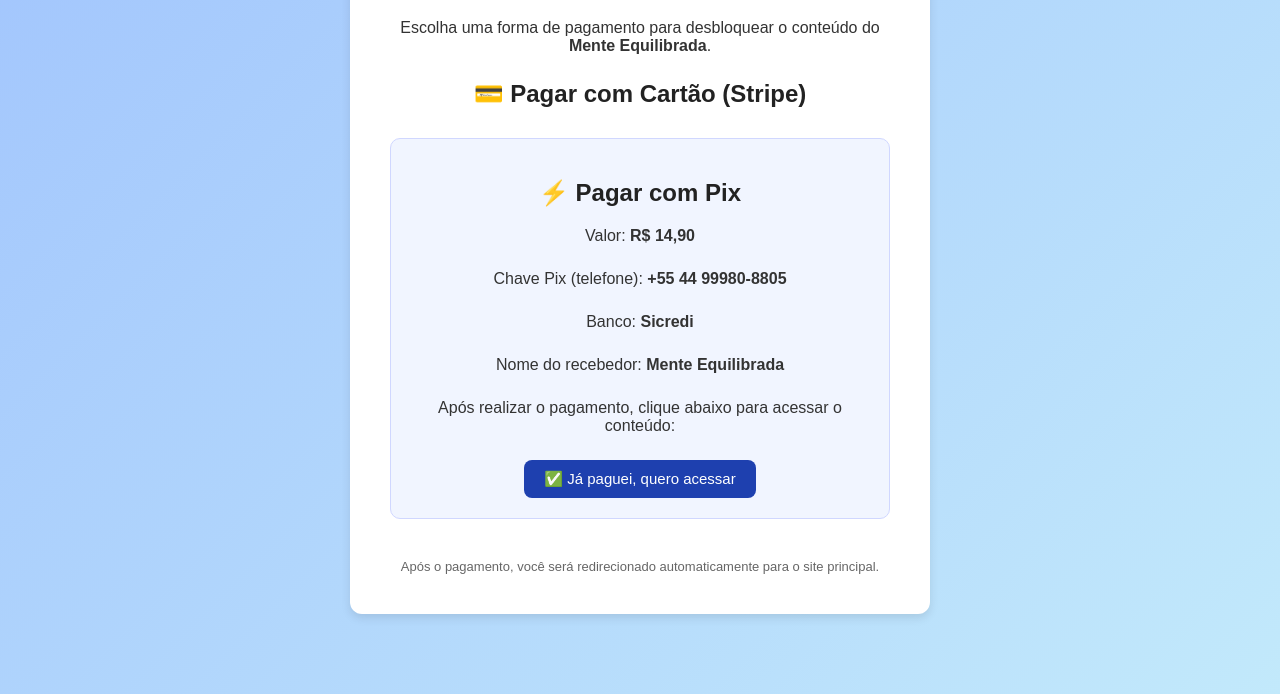
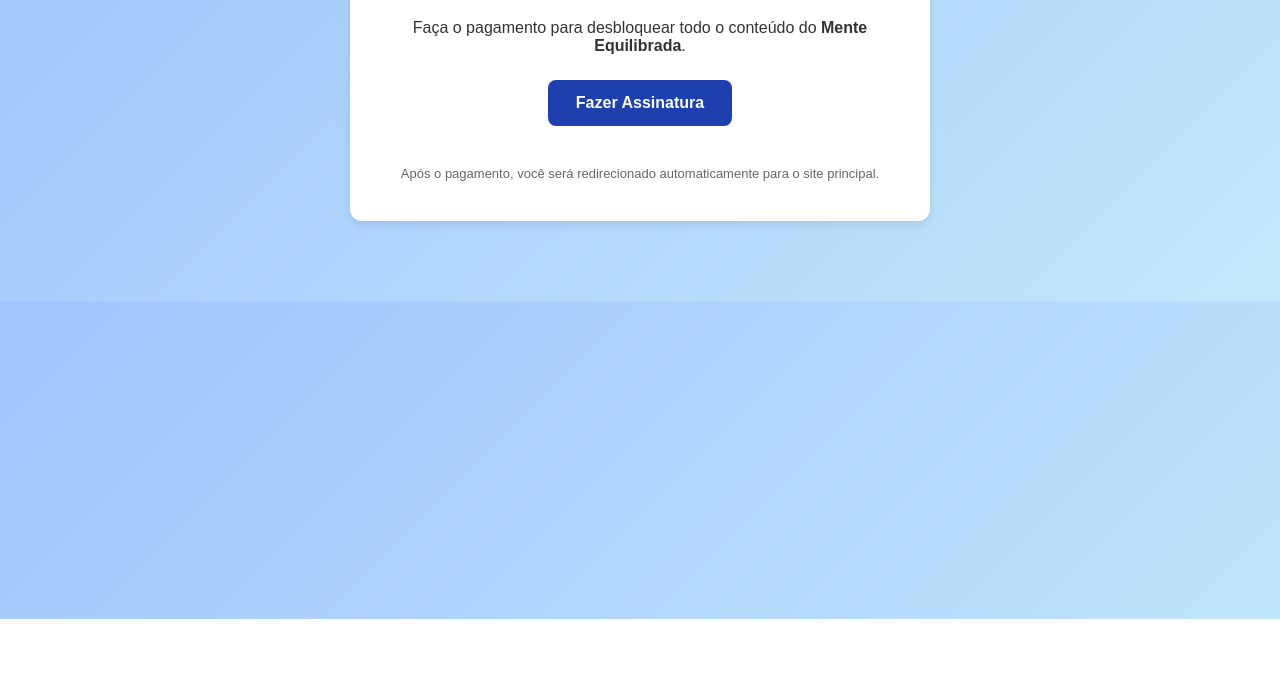
Before and after one commit to murillogarbugio/mente-equilibrada-pagamento, a plain HTML site: page index.html in a window 1280 px wide. Shown: the part 181-875 px from the top of the page. After the commit the page ends 800 px from the top, so only its background shows below. Drawn offline with Linux system fonts and the light colour scheme.

Commit message:
Revamp payment button and remove Stripe integration
Updated payment button and styles for the subscription page.

```diff
--- a/index.html
+++ b/index.html
@@ -29,25 +29,18 @@
       margin-bottom: 25px;
       font-size: 16px;
     }
-    stripe-buy-button {
-      display: block;
-      margin: 20px auto;
+    .botao {
+      display: inline-block;
+      background-color: #1e40af;
+      color: white;
+      padding: 14px 28px;
+      border-radius: 8px;
+      text-decoration: none;
+      font-weight: bold;
+      transition: background 0.3s;
     }
-    .pix-box {
-      background: #f1f5ff;
-      border: 1px solid #d0d7ff;
-      padding: 20px;
-      border-radius: 10px;
-      margin-top: 30px;
-    }
-    .pix-button {
-      background: #1e40af;
-      color: white;
-      padding: 10px 20px;
-      border: none;
-      border-radius: 8px;
-      cursor: pointer;
-      font-size: 15px;
+    .botao:hover {
+      background-color: #153081;
     }
     footer {
       margin-top: 40px;
@@ -59,29 +52,10 @@
 <body>
   <div class="container">
     <h1>Assine para acessar</h1>
-    <p>Escolha uma forma de pagamento para desbloquear o conteúdo do <strong>Mente Equilibrada</strong>.</p>
+    <p>Faça o pagamento para desbloquear todo o conteúdo do <strong>Mente Equilibrada</strong>.</p>
 
-    <!-- BOTÃO DO STRIPE -->
-    <h2>💳 Pagar com Cartão (Stripe)</h2>
-    <script async src="https://js.stripe.com/v3/buy-button.js"></script>
-    <stripe-buy-button
-      buy-button-id="prc_assinatura-mensal-h8ad03qi"
-      publishable-key="pk_test_5155Sod0Kkt70wqNaLuEfihDIkpCBW6xiAhrNI5VpKcbNRD1jxZ0580JVnqWmTqKqCtJfR70YyxpWBnQQMPtWahsj00N6MLBlZs">
-    </stripe-buy-button>
-
-    <!-- PAGAMENTO COM PIX -->
-    <div class="pix-box">
-      <h2>⚡ Pagar com Pix</h2>
-      <p>Valor: <strong>R$ 14,90</strong></p>
-      <p>Chave Pix (telefone): <strong>+55 44 99980-8805</strong></p>
-      <p>Banco: <strong>Sicredi</strong></p>
-      <p>Nome do recebedor: <strong>Mente Equilibrada</strong></p>
-      <p>Após realizar o pagamento, clique abaixo para acessar o conteúdo:</p>
-
-      <a href="https://murillogarbugio.github.io/mente-equilibrada-online/" target="_blank">
-        <button class="pix-button">✅ Já paguei, quero acessar</button>
-      </a>
-    </div>
+    <!-- Botão de pagamento -->
+    <a href="https://buy.stripe.com/test_cNiaEPcyL0Ht1Yq5T8dQQ00" class="botao">Fazer Assinatura</a>
 
     <footer>
       Após o pagamento, você será redirecionado automaticamente para o site principal.
```
